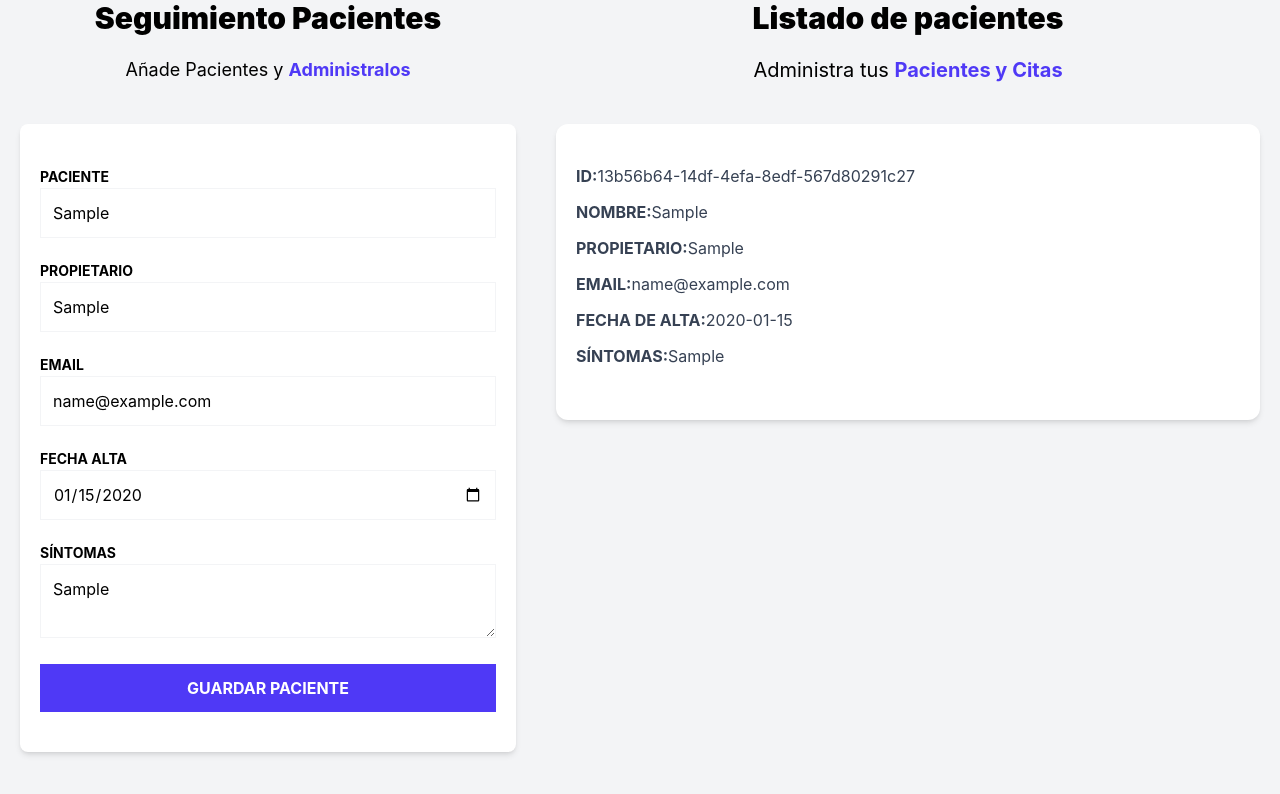
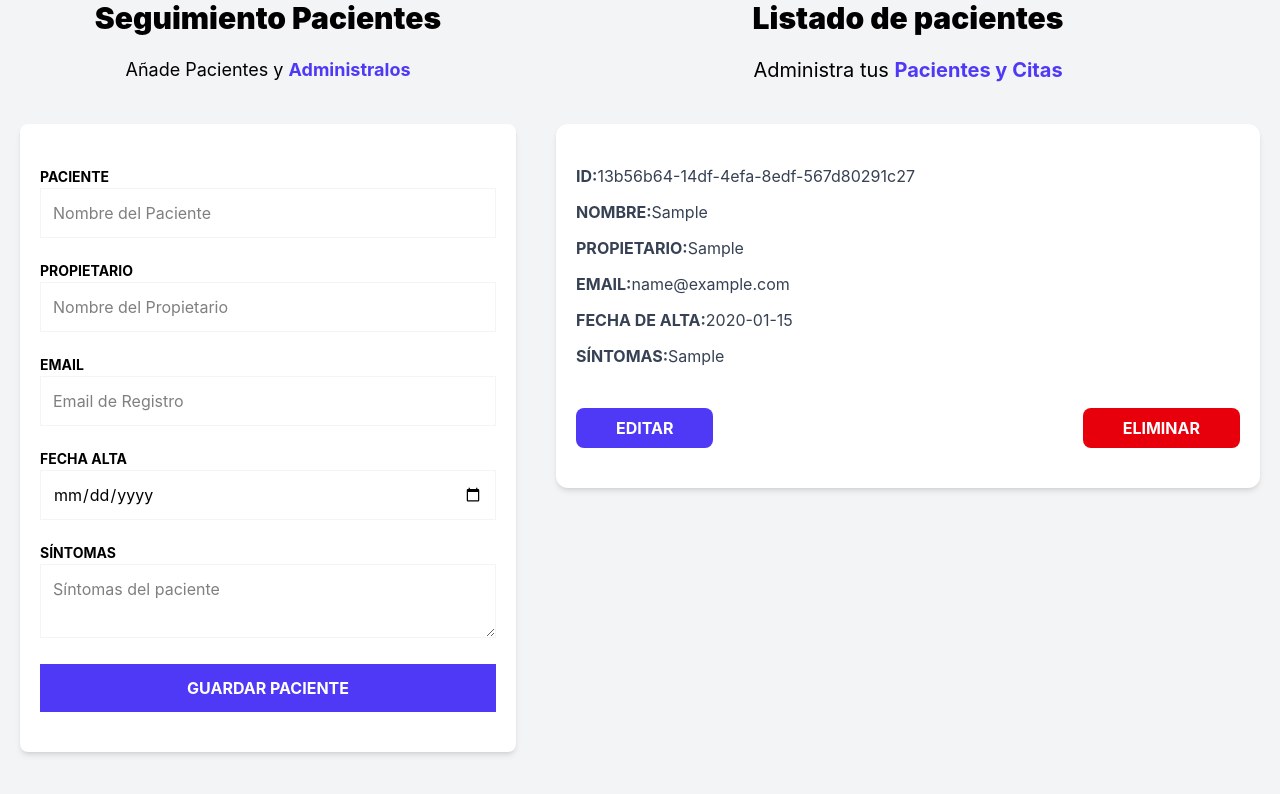
Before and after one commit to vachito/pacientes-react-zustand, a React (Vite) app: page / in a window 1280 px wide. Both pictures are taken after typing "Sample", "Sample", "name@example.com", "2020-01-15", "Sample" into the empty fields and a click on the input "Guardar Paciente". Shown: the part 224-1018 px from the top of the page. Built offline with nearby package versions, Linux system fonts and the light colour scheme.

Commit message:
agregando botones de editar y eliminar y reiniciando el formulario al registrar un paciente

```diff
--- a/src/components/PatientDetails.tsx
+++ b/src/components/PatientDetails.tsx
@@ -14,6 +14,22 @@
       <PatientDetailItem label="Email" data={patient.email}/>
       <PatientDetailItem label="Fecha de alta" data={patient.date.toString()}/>
       <PatientDetailItem label="Síntomas" data={patient.symptoms}/>
+
+      <div className="flex justify-between mt-10">
+        <button
+          type="button"
+          className=" py-2 px-10 bg-indigo-600 hover:bg-indigo-700 text-white font-bold uppercase rounded-lg"
+        >
+          Editar
+        </button>
+
+        <button
+          type="button"
+          className=" py-2 px-10 bg-red-600 hover:bg-red-700 text-white font-bold uppercase rounded-lg"
+        >
+          Eliminar
+        </button>
+      </div>
     </div>
   )
 }
--- a/src/components/PatientForm.tsx
+++ b/src/components/PatientForm.tsx
@@ -10,10 +10,14 @@
     register,
     handleSubmit,
     formState: { errors },
+    reset
   } = useForm<DraftPatient>();
+
   const registerPatient = (data: DraftPatient) => {
     addPatient(data);
+    reset()
   };
+
   return (
     <div className="md:w-1/2 lg:w-2/5 mx-5">
       <h2 className="font-black text-3xl text-center">Seguimiento Pacientes</h2>
```
